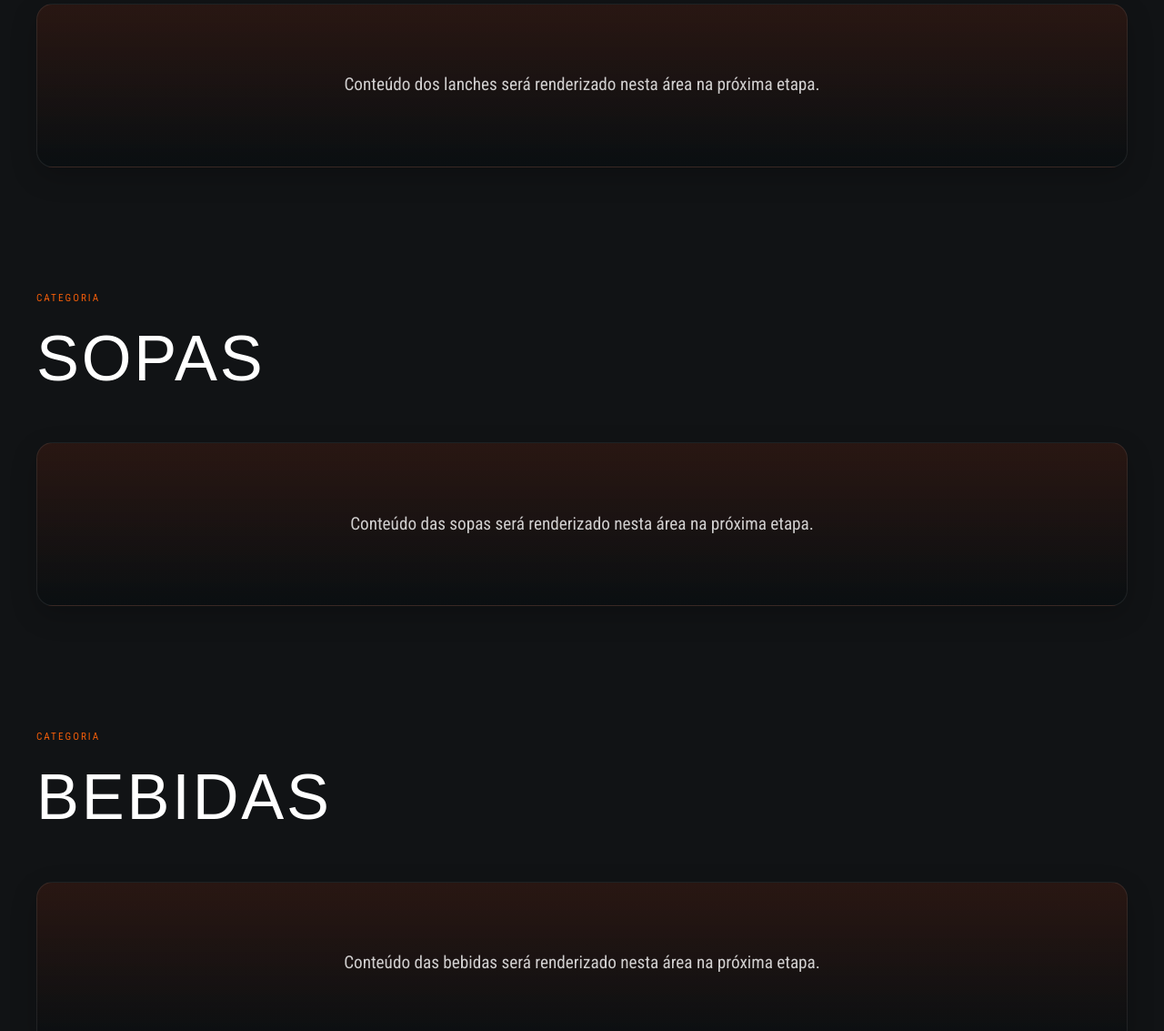
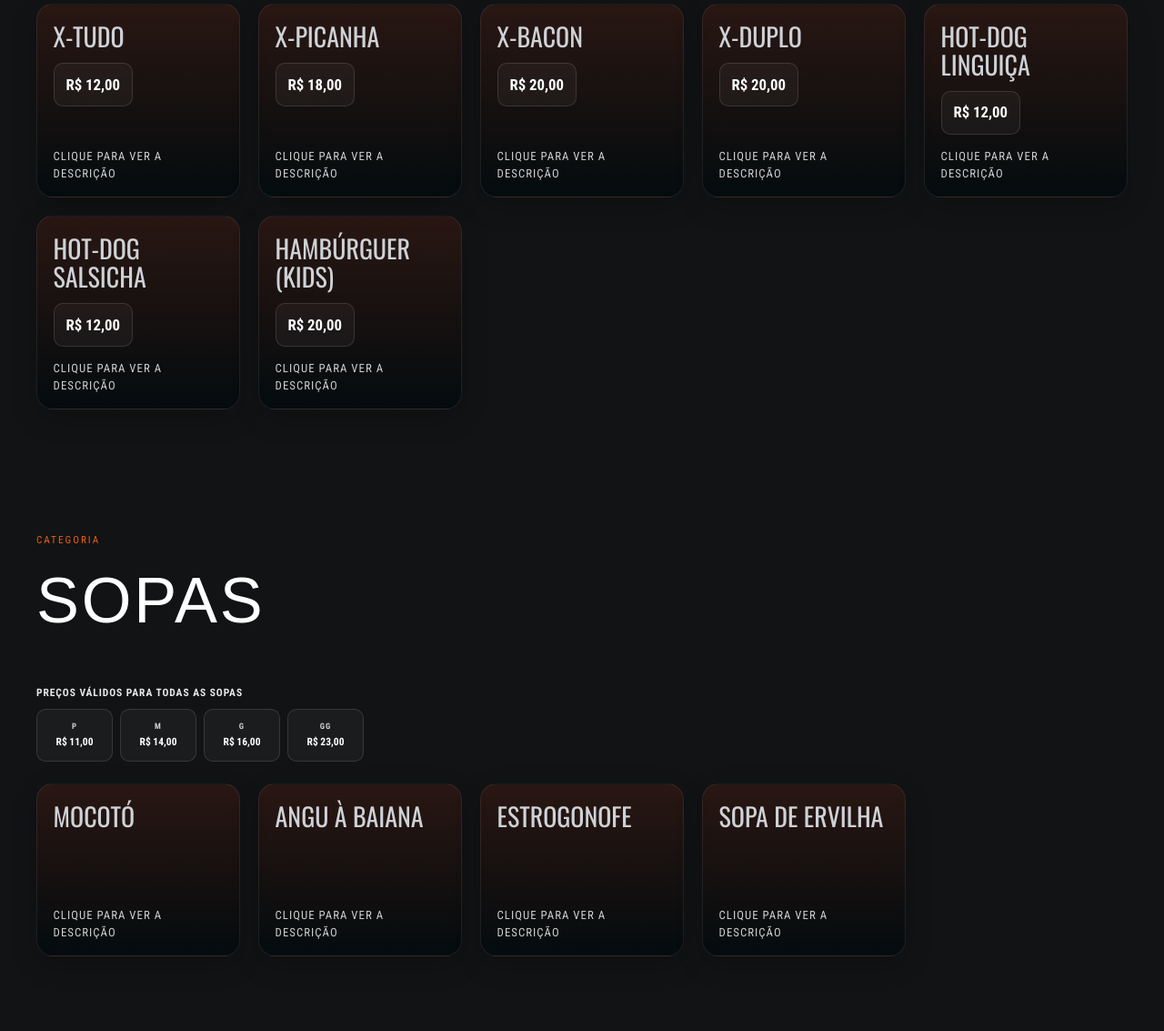
Before and after one commit to bruno-januario/cardapio-digital-chapa-milgrau, a website built with Vite: page index.html in a window 1280 px wide. Shown: the part 721-1854 px from the top of the page at 91% size. Built offline with nearby package versions, Linux system fonts and the light colour scheme; a web font is replaced by a local one.

Commit message:
feat: render menu sections and cards

```diff
--- a/index.html
+++ b/index.html
@@ -62,9 +62,7 @@
             <h2 id="fast-food-title">Lanches</h2>
           </div>
         </div>
-        <div class="section-placeholder container" aria-label="Seção de lanches em desenvolvimento">
-          Conteúdo dos lanches será renderizado nesta área na próxima etapa.
-        </div>
+        <div class="product-grid container" data-menu-section="fast-food"></div>
       </section>
 
       <section class="menu-section" id="soup" aria-labelledby="soup-title">
@@ -74,9 +72,7 @@
             <h2 id="soup-title">Sopas</h2>
           </div>
         </div>
-        <div class="section-placeholder container" aria-label="Seção de sopas em desenvolvimento">
-          Conteúdo das sopas será renderizado nesta área na próxima etapa.
-        </div>
+        <div class="product-grid container" data-menu-section="soup"></div>
       </section>
 
       <section class="menu-section" id="beverages" aria-labelledby="beverages-title">
@@ -86,9 +82,7 @@
             <h2 id="beverages-title">Bebidas</h2>
           </div>
         </div>
-        <div class="section-placeholder container" aria-label="Seção de bebidas em desenvolvimento">
-          Conteúdo das bebidas será renderizado nesta área na próxima etapa.
-        </div>
+        <div class="product-grid container" data-menu-section="beverages"></div>
       </section>
     </main>
 
--- a/src/data.ts
+++ b/src/data.ts
@@ -9,7 +9,7 @@ export interface Soup extends Product {
     priceP: 11,
     priceM: 14,
     priceG: 16,
-    priceGG: 22
+    priceGG: 23
 }
 
 export const fastFood: Product[] = [
@@ -65,7 +65,7 @@ export const soapFood: Soup[] = [
         priceP: 11,
         priceM: 14,
         priceG: 16,
-        priceGG: 22
+        priceGG: 23
     },
     {
         name: 'Angu à baiana',
@@ -74,7 +74,7 @@ export const soapFood: Soup[] = [
         priceP: 11,
         priceM: 14,
         priceG: 16,
-        priceGG: 22
+        priceGG: 23
     },
     {
         name: 'Estrogonofe',
@@ -83,7 +83,7 @@ export const soapFood: Soup[] = [
         priceP: 11,
         priceM: 14,
         priceG: 16,
-        priceGG: 22
+        priceGG: 23
     },
     {
         name: 'Sopa de Ervilha',
@@ -92,7 +92,7 @@ export const soapFood: Soup[] = [
         priceP: 11,
         priceM: 14,
         priceG: 16,
-        priceGG: 22
+        priceGG: 23
     }
 ]
 
--- a/src/listeners.ts
+++ b/src/listeners.ts
@@ -0,0 +1,19 @@
+export function attachProductInteractions(): void {
+  const cards = document.querySelectorAll<HTMLElement>(".menu-card")
+
+  cards.forEach((card) => {
+    const toggleSelection = () => {
+      cards.forEach((item) => {
+        item.classList.toggle("is-selected", item === card)
+      })
+    }
+
+    card.addEventListener("click", toggleSelection)
+    card.addEventListener("keydown", (event) => {
+      if (event.key === "Enter" || event.key === " ") {
+        event.preventDefault()
+        toggleSelection()
+      }
+    })
+  })
+}
--- a/src/main.ts
+++ b/src/main.ts
@@ -2,3 +2,120 @@ import "./styles/global.css"
 import "./styles/header.css"
 import "./styles/menu.css"
 import "./styles/footer.css"
+
+import { beverages, fastFood, soapFood, type Product, type Soup } from "./data"
+import { attachProductInteractions } from "./listeners"
+
+const sectionConfigurations = [
+  { key: "fast-food", items: fastFood },
+  { key: "soup", items: soapFood },
+  { key: "beverages", items: beverages }
+] as const
+
+function buildPriceDisplay(product: Product): HTMLElement {
+  const detail = document.createElement("div")
+
+  if (typeof product.price === "number") {
+    const singlePrice = document.createElement("span")
+    singlePrice.className = "product-price single-price"
+    singlePrice.textContent = `R$ ${product.price.toFixed(2).replace(".", ",")}`
+    detail.appendChild(singlePrice)
+    return detail
+  }
+
+  return detail
+}
+
+function getSoupPriceOptions(): Array<{ label: string; value: number }> {
+  const firstSoup = soapFood[0] as Soup
+
+  return [
+    { label: "P", value: firstSoup.priceP },
+    { label: "M", value: firstSoup.priceM },
+    { label: "G", value: firstSoup.priceG },
+    { label: "GG", value: firstSoup.priceGG }
+  ]
+}
+
+function renderSoupPriceLegend(): HTMLElement {
+  const legend = document.createElement("div")
+  legend.className = "soup-price-legend"
+
+  const title = document.createElement("p")
+  title.className = "soup-price-title"
+  title.textContent = "Preços válidos para todas as sopas"
+
+  const grid = document.createElement("div")
+  grid.className = "soup-price-grid"
+
+  getSoupPriceOptions().forEach(({ label, value }) => {
+    const chip = document.createElement("div")
+    chip.className = "soup-price-chip"
+
+    const labelNode = document.createElement("span")
+    labelNode.className = "soup-price-label"
+    labelNode.textContent = label
+
+    const valueNode = document.createElement("span")
+    valueNode.className = "soup-price-value"
+    valueNode.textContent = `R$ ${value.toFixed(2).replace(".", ",")}`
+
+    chip.append(labelNode, valueNode)
+    grid.appendChild(chip)
+  })
+
+  legend.append(title, grid)
+  return legend
+}
+
+function renderMenuCard(product: Product, includePrice = true): HTMLButtonElement {
+  const card = document.createElement("button")
+  card.type = "button"
+  card.className = "menu-card"
+  card.setAttribute("aria-label", `Ver descrição de ${product.name}`)
+
+  const title = document.createElement("span")
+  title.className = "product-name"
+  title.textContent = product.name
+
+  const detail = includePrice ? buildPriceDisplay(product) : null
+
+  const hint = document.createElement("span")
+  hint.className = "product-hint"
+  hint.textContent = "clique para ver a descrição"
+
+  if (detail) {
+    card.append(title, detail, hint)
+  } else {
+    card.append(title, hint)
+  }
+
+  card.dataset.name = product.name
+  card.dataset.description = product.description
+
+  return card
+}
+
+function renderSection(sectionId: string, items: Product[]): void {
+  const sectionElement = document.querySelector(`[data-menu-section="${sectionId}"]`)
+
+  if (!sectionElement) {
+    return
+  }
+
+  if (sectionId === "soup") {
+    sectionElement.classList.add("has-price-summary")
+    const cards = items.map((item) => renderMenuCard(item, false))
+    sectionElement.replaceChildren(renderSoupPriceLegend(), ...cards)
+    return
+  }
+
+  const cards = items.map((item) => renderMenuCard(item))
+  sectionElement.replaceChildren(...cards)
+}
+
+for (const { key, items } of sectionConfigurations) {
+  renderSection(key, items)
+}
+
+attachProductInteractions()
--- a/src/styles/menu.css
+++ b/src/styles/menu.css
@@ -35,23 +35,134 @@
   color: var(--title-light);
 }
 
-.section-placeholder {
+.product-grid {
+  display: grid;
+  grid-template-columns: repeat(auto-fit, minmax(220px, 1fr));
+  gap: 1rem;
+}
+
+.menu-card {
   display: flex;
+  flex-direction: column;
+  align-items: flex-start;
+  gap: 0.85rem;
+  min-height: 190px;
+  padding: 1.25rem 1.1rem 1rem;
+  border: 1px solid rgba(255, 255, 255, 0.08);
+  border-radius: var(--radius-lg);
+  background: linear-gradient(180deg, rgba(219, 52, 3, 0.12), rgba(3, 11, 14, 0.9));
+  box-shadow: var(--shadow-soft);
+  color: var(--title-light);
+  text-align: left;
+  cursor: pointer;
+  transition: transform 0.2s ease, border-color 0.2s ease, box-shadow 0.2s ease;
+}
+
+.menu-card:hover,
+.menu-card:focus-visible,
+.menu-card.is-selected {
+  transform: translateY(-2px);
+  border-color: rgba(255, 255, 255, 0.2);
+  box-shadow: 0 18px 36px rgba(0, 0, 0, 0.24);
+}
+
+.menu-card:focus-visible {
+  outline: 2px solid var(--title-light);
+  outline-offset: 3px;
+}
+
+.product-name {
+  font-family: "Oswald", sans-serif;
+  font-size: clamp(1.4rem, 3vw, 1.75rem);
+  line-height: 1.1;
+  text-transform: uppercase;
+  color: var(--product-name);
+}
+
+.product-price {
+  font-size: 1.05rem;
+  font-weight: 700;
+  color: var(--title-light);
+}
+
+.single-price {
+  display: inline-flex;
   align-items: center;
   justify-content: center;
-  min-height: 180px;
-  padding: 1.4rem;
-  border-radius: var(--radius-lg);
-  border: 1px solid rgba(255, 255, 255, 0.08);
-  background: linear-gradient(180deg, rgba(219, 52, 3, 0.12), rgba(3, 11, 14, 0.46));
-  box-shadow: var(--shadow-soft);
+  min-height: 3rem;
+  padding: 0.4rem 0.8rem;
+  border: 1px solid rgba(255, 255, 255, 0.12);
+  border-radius: 10px;
+  background: rgba(255, 255, 255, 0.04);
+}
+
+.product-hint {
+  margin-top: auto;
   color: rgba(255, 255, 255, 0.8);
-  font-size: clamp(0.98rem, 2vw, 1.2rem);
-  text-align: center;
+  font-size: 0.8rem;
+  letter-spacing: 0.08em;
+  text-transform: uppercase;
+}
+
+.soup-price-legend {
+  grid-column: 1 / -1;
+  display: flex;
+  flex-direction: column;
+  gap: 0.6rem;
+  margin-bottom: 0.25rem;
+}
+
+.soup-price-title {
+  margin: 0;
+  font-size: 0.72rem;
+  font-weight: 700;
+  letter-spacing: 0.08em;
+  text-transform: uppercase;
+  color: rgba(255, 255, 255, 0.9);
+}
+
+.soup-price-grid {
+  display: grid;
+  grid-template-columns: repeat(4, minmax(0, 1fr));
+  gap: 0.5rem;
+  width: min(100%, 360px);
+}
+
+.soup-price-chip {
+  display: flex;
+  flex-direction: column;
+  align-items: center;
+  justify-content: center;
+  gap: 0.12rem;
+  min-height: 3.6rem;
+  min-width: 0;
+  padding: 0.3rem 0.15rem;
+  border: 1px solid rgba(255, 255, 255, 0.12);
+  border-radius: 10px;
+  background: rgba(255, 255, 255, 0.04);
+}
+
+.soup-price-label {
+  font-size: 0.56rem;
+  font-weight: 700;
+  letter-spacing: 0.12em;
+  text-transform: uppercase;
+  color: rgba(255, 255, 255, 0.8);
+}
+
+.soup-price-value {
+  font-size: clamp(0.58rem, 2.8vw, 0.72rem);
+  font-weight: 700;
+  color: var(--title-light);
+  white-space: nowrap;
 }
 
 @media (min-width: 768px) {
   .section-header {
     margin-bottom: 2rem;
   }
+
+  .product-grid {
+    gap: 1.25rem;
+  }
 }
```
